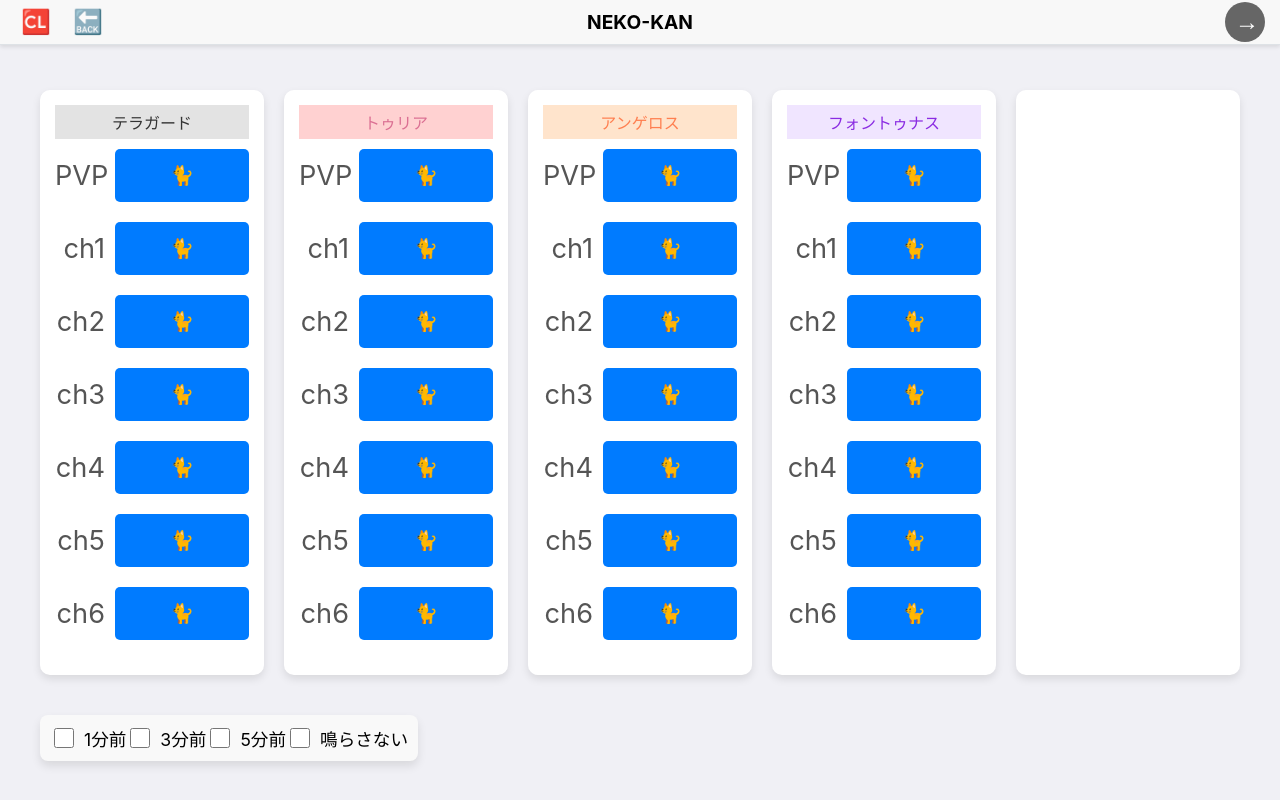
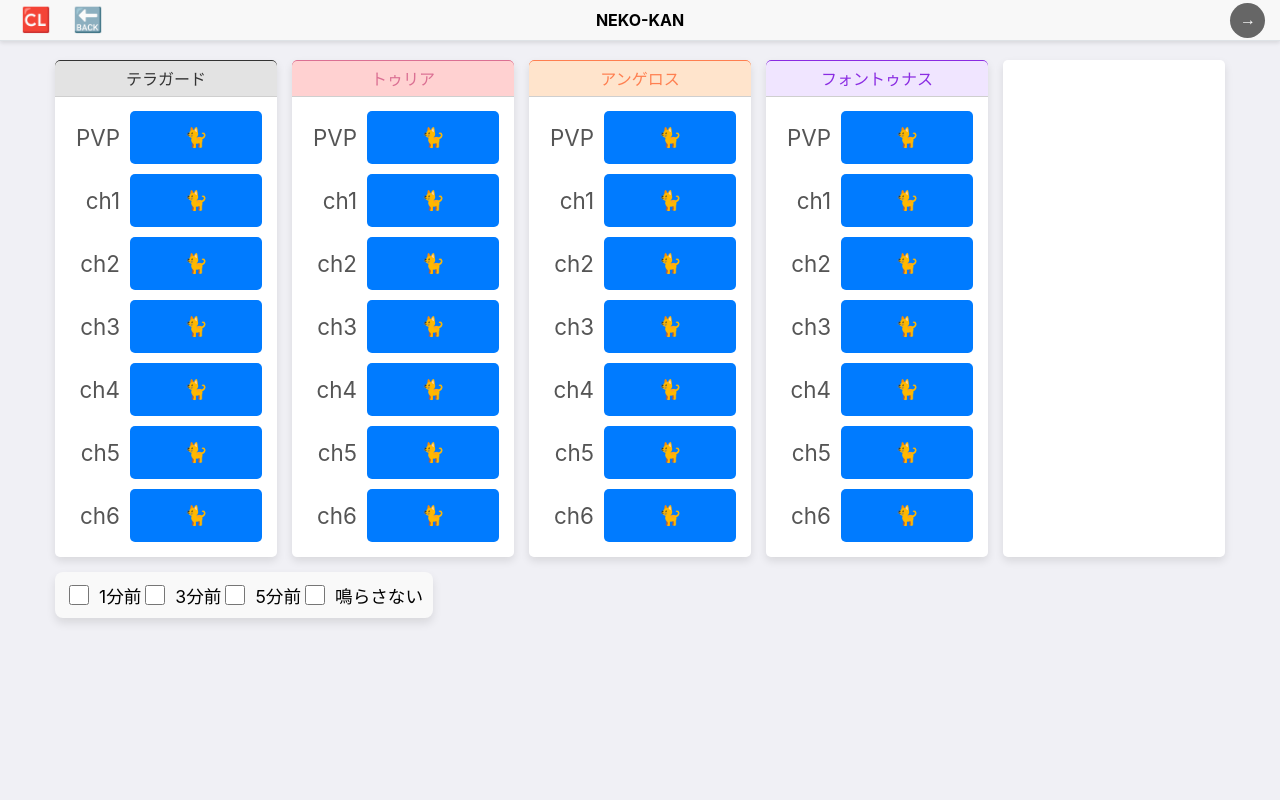
Before and after one commit to n416/hit-nekokan, a website with bundled scripts: page index.html in a window 1280 px wide. Built offline with nearby package versions, Linux system fonts and the light colour scheme.

Commit message:
デザイン微調整

```diff
--- a/style.css
+++ b/style.css
@@ -25,7 +25,7 @@ body {
 }
 
 .header .title {
-    font-size: 1.2em;
+    font-size: 1em;
     font-weight: bold;
     flex-grow: 1;
     text-align: center;
@@ -44,7 +44,7 @@ body {
     border-radius: 10px;
     box-shadow: 0 4px 8px rgba(0, 0, 0, 0.1);
     padding: 20px;
-    margin-top: 90px; /* ヘッダーの高さを考慮 */
+    margin-top: 60px; /* ヘッダーの高さを考慮 */
     box-sizing: border-box;
     display: flex;
     flex-wrap: wrap;
@@ -106,11 +106,11 @@ body {
     width: 100%;
     justify-content: center;
     align-items: center;
-    margin-bottom: 20px;
+    margin-bottom: 10px;
 }
 
 .log-label {
-    font-size: 1.7rem;
+    font-size: 1.4rem;
     padding-right: 10px;
     color: #555;
     width: 50px;
@@ -136,24 +136,35 @@ body {
     justify-content: space-between;
     width: 100%;
     flex-wrap: wrap;
-    gap: 20px; /* タイル間のスペース */
+    gap: 15px;
+    padding: 0 15px;
+    box-sizing: border-box;
 }
 
 .area-tile {
     background-color: #ffffff;
-    border-radius: 10px;
+    border-radius: 5px;
     box-shadow: 0 4px 8px rgba(0, 0, 0, 0.1);
     padding: 15px;
     flex: 1;
     min-width: 150px;
+    overflow: hidden;
+
 }
 
 .area-title {
     font-size: 1rem;
-    margin-bottom: 10px;
-    padding: 5px;
+    margin-bottom: 0;
+    padding: 6px;
     color: white;
     text-align: center;
+    position: relative;
+    left: -15px;
+    top: -15px;
+    width: calc(100% + 30px);
+    box-sizing: border-box;
+    border-radius: 5px 5px 0 0;
+    box-shadow: inset 0 1px 0px,0 0.5px 0px #a0a0a0;
 }
 
 .terraguard .area-title {
@@ -184,10 +195,10 @@ body {
     color: white;
     border-radius: 50%;
     padding: 10px;
-    width: 40px;
-    height: 40px;
+    width: 35px;
+    height: 35px;
     line-height: 0.5rem;
-    font-size: 1.5em;
+    font-size: 1em;
     position: relative;
     margin: 0;
     border: none;
@@ -395,7 +406,6 @@ body {
     text-align: center;
     margin-top: 5px;
     margin-top: -5px;
-    border-top: 1px solid #333;
 }
 
 .time-input {
@@ -538,7 +548,6 @@ body {
 
 /* アラーム設定のスタイル */
 .alarm-settings {
-    margin-top: 20px;
     padding: 10px;
     background-color: #f9f9f9;
     border-radius: 8px;
@@ -601,12 +610,9 @@ body {
     font-size: 24px;
     cursor: pointer;
     color: #000;
-  }
+}
 
 @media (max-width: 800px) {
-    .time-display {
-        border-top: none;
-    }
     .container {
         margin-top: 35px;
     }
@@ -636,11 +642,12 @@ body {
         padding: 7px;
     }
     .area-tile {
-        min-width: 140px;
+        min-width: 130px;
         padding: 10px;
     }
     .area-container {
         gap: 5px;
+        padding: 0 10px;
     }
     .alarm-settings {
         margin-top: 0;
@@ -668,16 +675,20 @@ body {
     .header .title {
         font-size: 0.8rem;
     }
-    .confirm-btn, .back-btn {
+    .confirm-btn,
+    .back-btn {
         width: 30px;
         height: 30px;
         line-height: 0.5rem;
         font-size: 0.8em;
     }
-    .header-btn{
+    .header-btn {
         font-size: 1.2rem;
     }
     .header {
         padding: 5px;
     }
 }
+.log-row:last-child {
+    margin-bottom: 0;
+}
```
